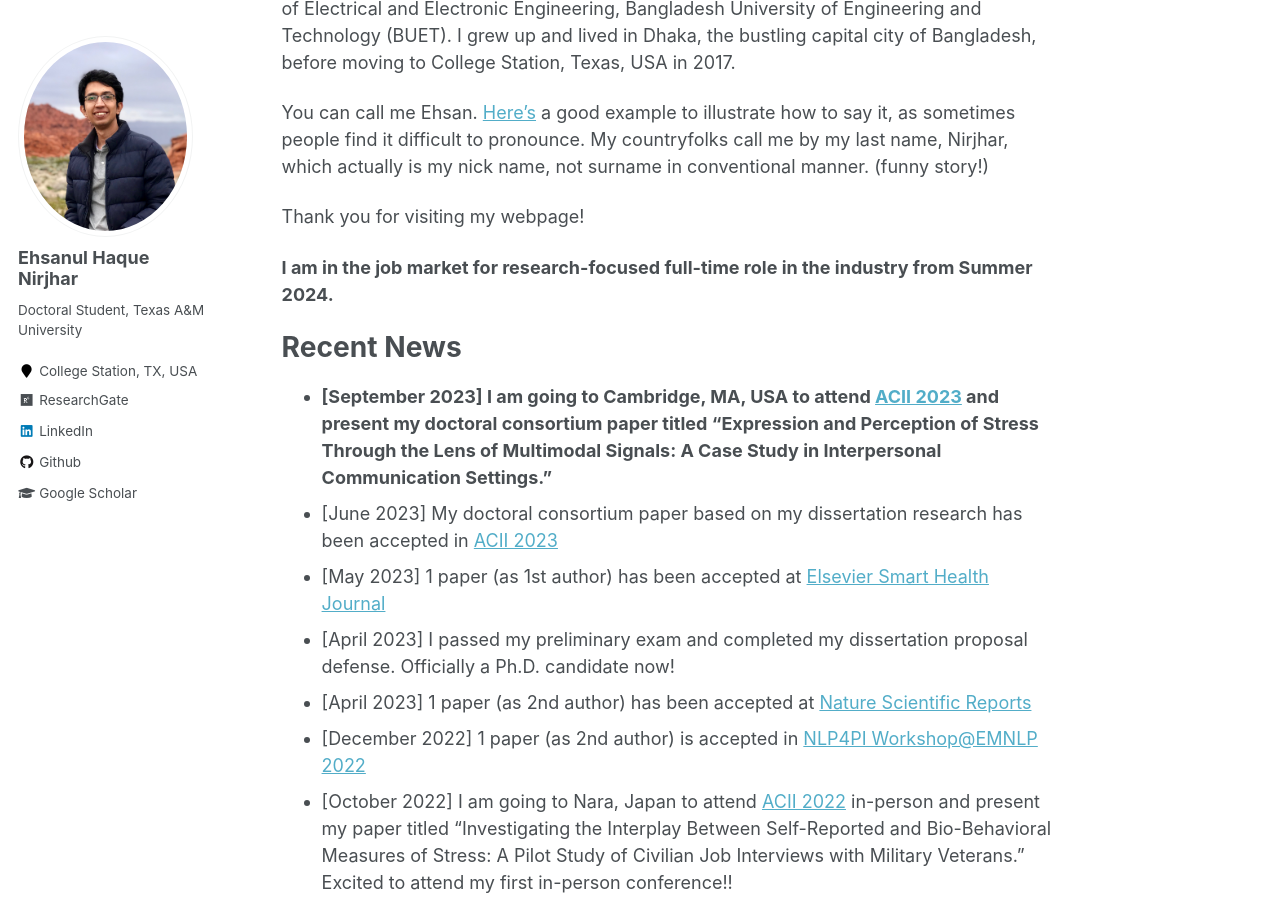
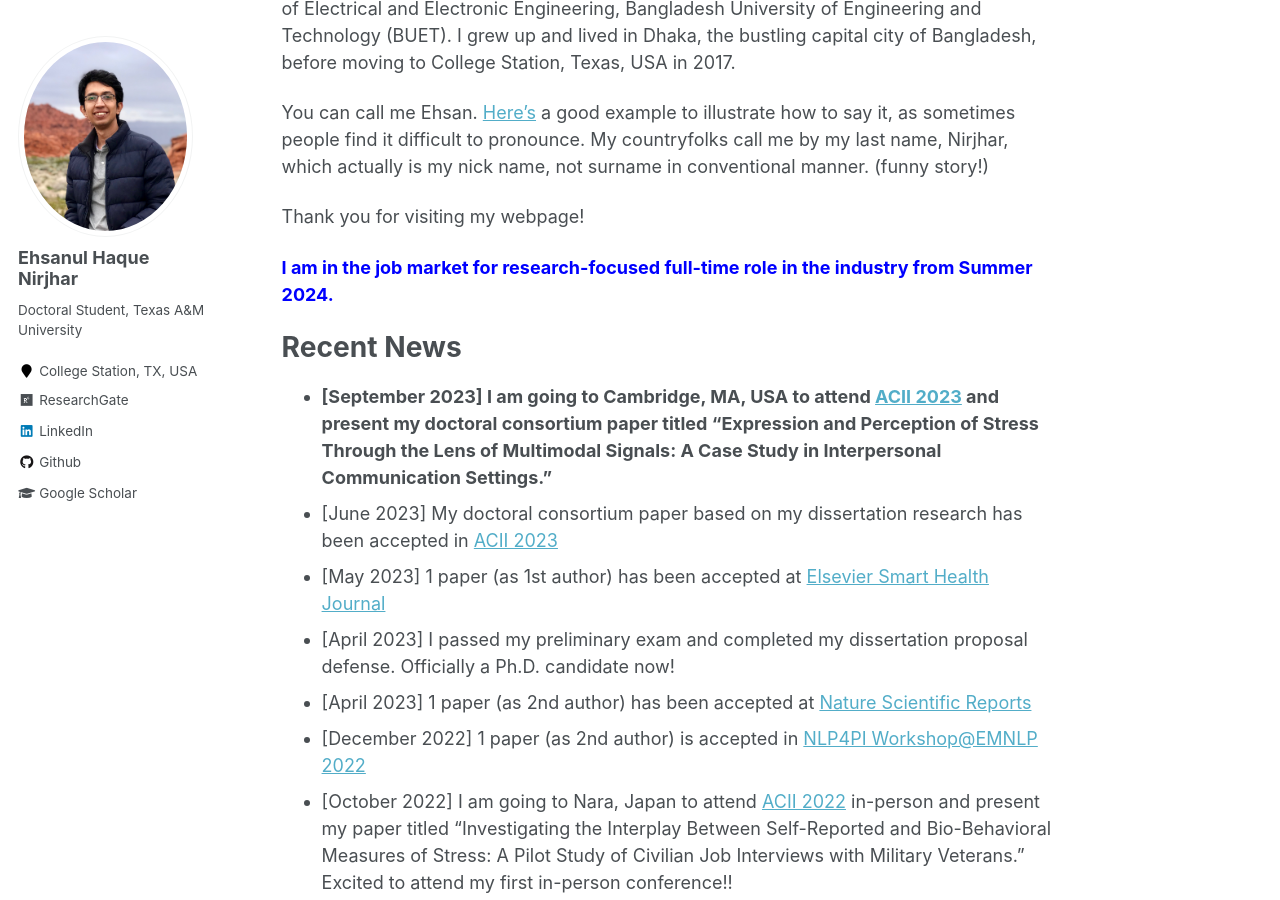
Before and after one commit to Ehsan-Nirjhar/Ehsan-Nirjhar.github.io, a Jekyll site: the page built from _pages/about.md, in a window 1280 px wide and 900 px high, scrolled down 405 px. Built offline with Jekyll 4.4.1, drawn with Linux system fonts in a browser that asks for light colours.

Commit message:
color update

```diff
--- a/_pages/about.md
+++ b/_pages/about.md
@@ -22,7 +22,7 @@ My countryfolks call me by my last name, Nirjhar, which actually is my nick name
 
 Thank you for visiting my webpage!
 
-**I am in the job market for research-focused full-time role in the industry from Summer 2024.**
+<span style="color: blue">**I am in the job market for research-focused full-time role in the industry from Summer 2024.**</span>
 
 Recent News
 ======
```
